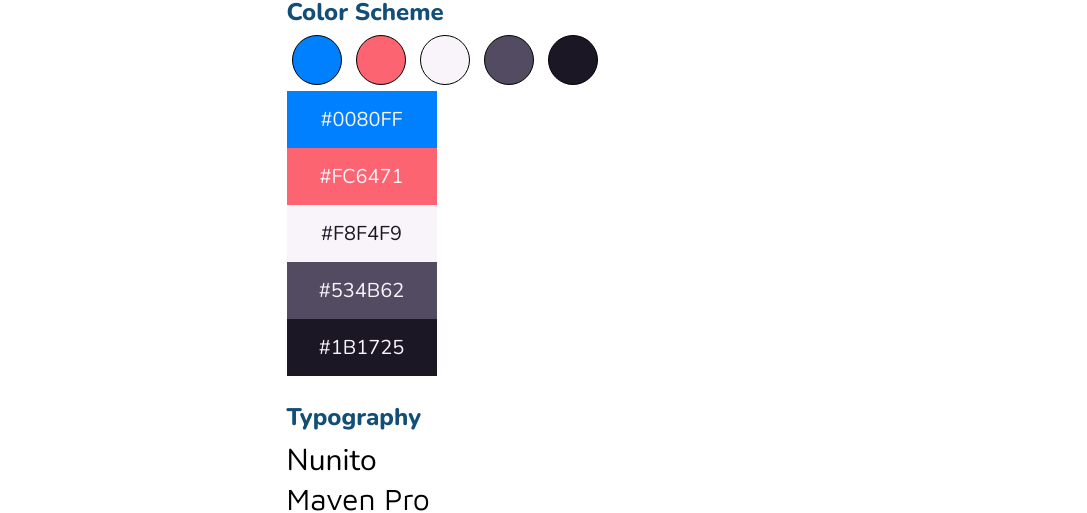
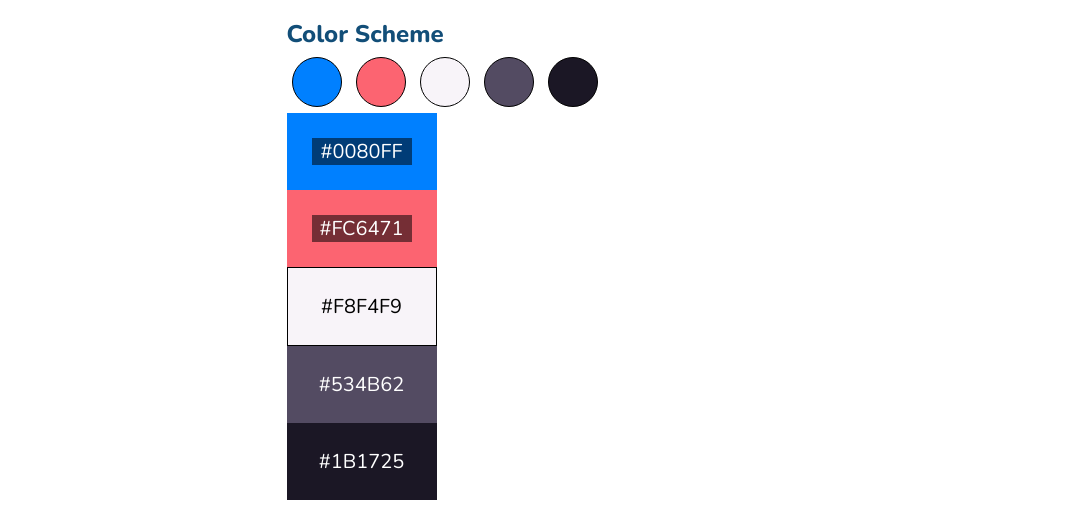
Before and after one commit to oDANKFACE/wdd230, a plain HTML site: page lesson03/design.html in a window 1280 px wide. Shown: the part 311-824 px from the top of the page, without its empty margins (0-1087 px from the left). Drawn offline with nearby package versions, Linux system fonts and the light colour scheme.

Commit message:
Lesson 03
Fixed accessibility issues.

```diff
--- a/lesson03/design.html
+++ b/lesson03/design.html
@@ -7,8 +7,7 @@
     <title>Chamber of Commerce</title>
     <title>Eagle Mountain Chamber</title>
     <link href="styles/style.css" rel="stylesheet">
-</head>
-<body>
+</head>div<body>
 <header>
     <div class="header-title">WDD 230 Planning Document</div>
     <nav>
@@ -39,11 +38,21 @@
     <div class="color-box white-color"></div>
     <div class="color-box gray-color"></div>
     <div class="color-box dark-color"></div>
-    <p class="color-code blue-color">#0080FF</p>
-    <p class="color-code red-color">#FC6471</p>
-    <p class="color-code white-color">#F8F4F9</p>
-    <p class="color-code gray-color">#534B62</p>
-    <p class="color-code dark-color">#1B1725</p>
+    <div class="color-code blue-color">
+        <div class="white-text black-bg">#0080FF</div>
+    </div>
+    <div class="color-code red-color">
+        <div class="white-text black-bg">#FC6471</div>
+    </div>
+    <div class="color-code white-color">
+        <div class="black-text">#F8F4F9</div>
+    </div>
+    <div class="color-code gray-color">
+        <div class="white-text">#534B62</div>
+    </div>
+    <div class="color-code dark-color">
+        <div class="white-text">#1B1725</div>
+    </div>
 
     <h2>Typography</h2>
     <div id="font-1">Nunito</div>
--- a/lesson03/styles/style.css
+++ b/lesson03/styles/style.css
@@ -130,27 +130,22 @@ p, li {
 
 .blue-color {
     background-color: #0080FF;
-    color: #F8F4F9;
 }
 
 .red-color {
     background-color: #FC6471;
-    color: #F8F4F9;
 }
 .white-color {
     background-color: #F8F4F9;
-    color: #1B1725;
+    border: 1px solid black;
 }
 .gray-color {
     background-color: #534B62;
-    color: #F8F4F9;
 }
 .dark-color {
     background-color: #1B1725;
-    color: #F8F4F9;
 }
 .color-code {
-    display: block;
     width: 150px;
     text-align: center;
     padding: 15px;
@@ -164,3 +159,17 @@ p, li {
     font-family: "Maven Pro", sans-serif;
     font-size: 30px;
 }
+
+.white-text {
+    color: white;
+    margin: 10px;
+}
+
+.black-text {
+    color: black;
+    margin: 10px;
+}
+
+.black-bg {
+    background: #00000088;
+}
```
Also changed, not shown: lesson03/index.html (+1 -1 lines).
